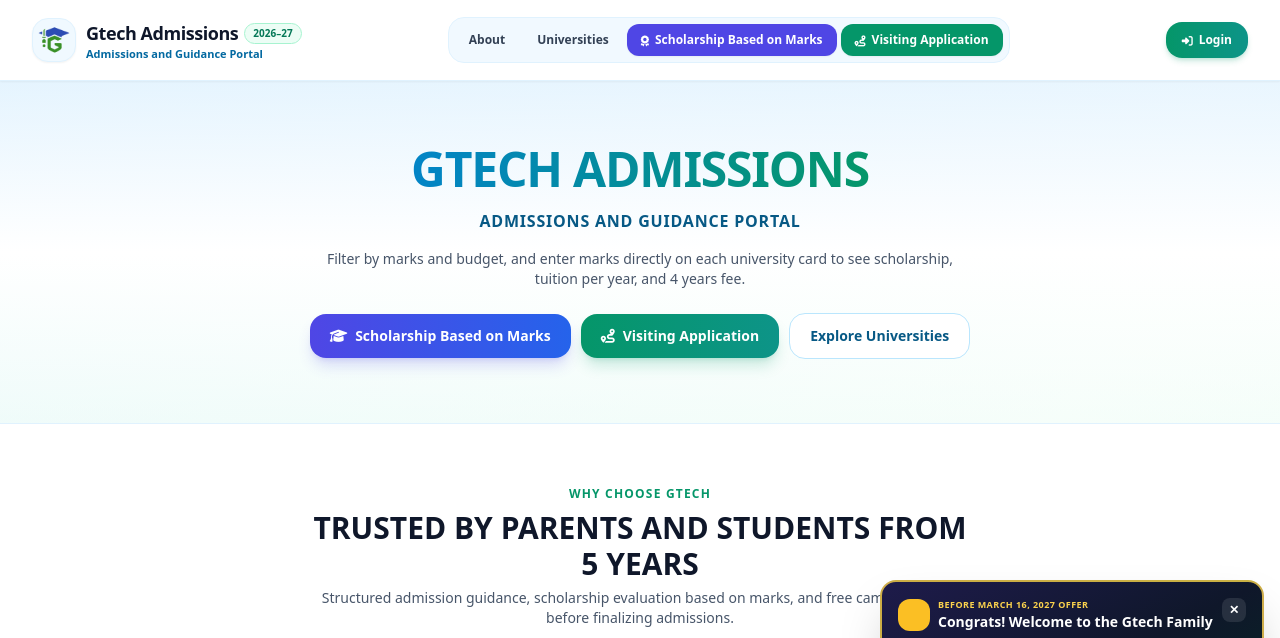
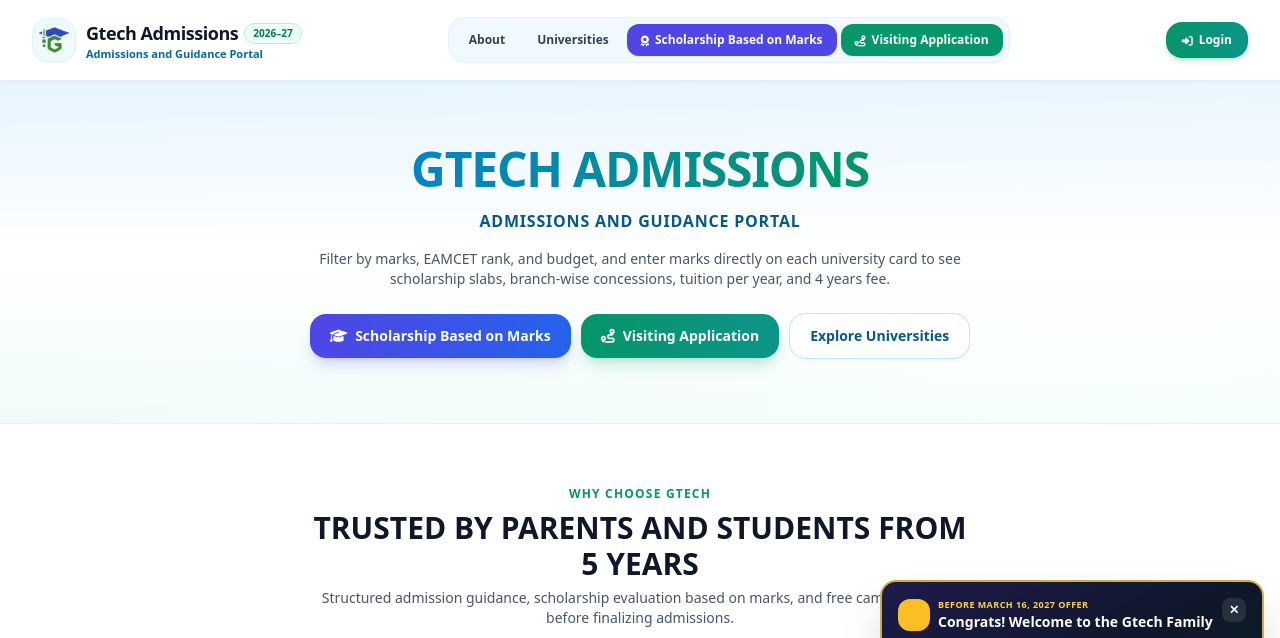
Before and after one commit to greentecheducationservices-sys/gtech-admissions, a plain HTML site: page index.html in a window 1280 px wide. Shown: the top 638 px of the page. Drawn offline with nearby package versions, Linux system fonts and the light colour scheme; no server answers; some icons are missing.

Commit message:
Update index.html

```diff
--- a/index.html
+++ b/index.html
@@ -84,7 +84,7 @@
                 Admissions and Guidance Portal
             </p>
             <p class="text-slate-600 text-xs sm:text-sm max-w-2xl mx-auto font-medium">
-                Filter by marks and budget, and enter marks directly on each university card to see scholarship, tuition per year, and 4 years fee.
+                Filter by marks, EAMCET rank, and budget, and enter marks directly on each university card to see scholarship slabs, branch-wise concessions, tuition per year, and 4 years fee.
             </p>
             <div class="pt-2 flex flex-wrap items-center justify-center gap-2.5">
                 <button type="button" onclick="openScholarshipModal('', 'Scholarship Based on Marks')" class="px-5 py-3 rounded-2xl bg-gradient-to-r from-indigo-600 to-blue-600 hover:from-indigo-500 hover:to-blue-500 text-white font-black text-xs sm:text-sm shadow-lg shadow-indigo-600/20 transition flex items-center gap-2">
@@ -246,6 +246,7 @@
                         <option value="inter">Inter Marks (%)</option>
                         <option value="pcm">PCM Marks (%)</option>
                         <option value="mains">JEE Marks / Percentile (%)</option>
+                        <option value="eamcet">AP EAMCET Rank</option>
                     </select>
                 </div>
 
```
